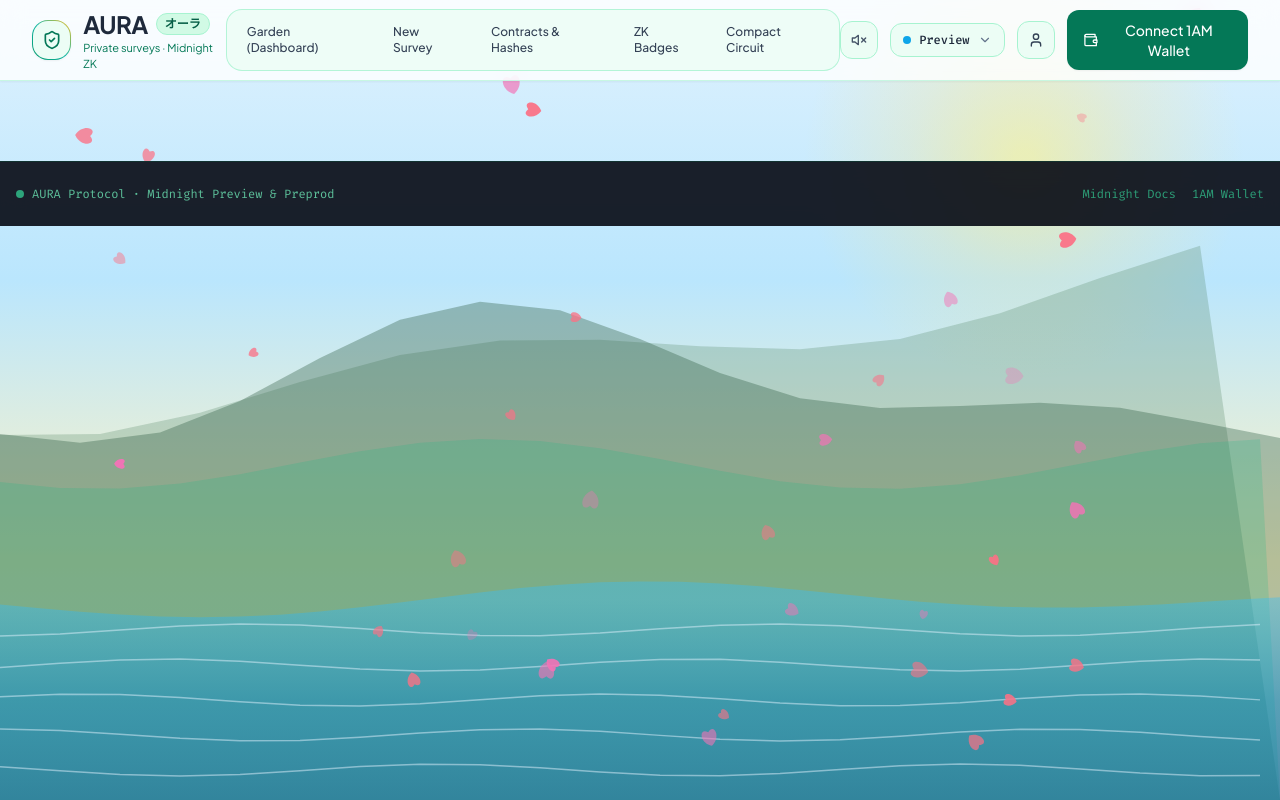
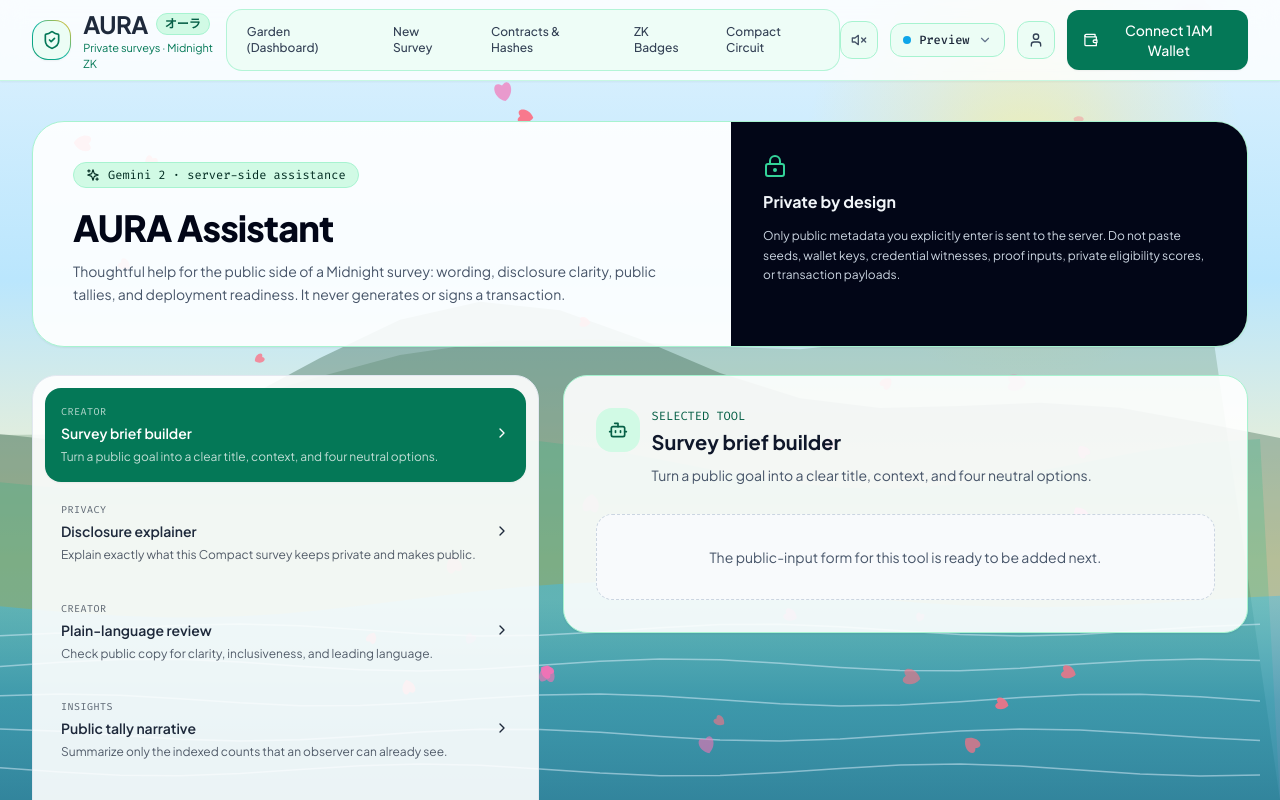
Before and after one commit to TeamBinaryBandits/Aura-Protocol, a React (Vite) app: page /assistant in a window 1280 px wide. Shown: the top 800 px of the page. Built offline with nearby package versions, Linux system fonts and the light colour scheme; no server answers.

Commit message:
feat: introduce AURA Assistant workspace

```diff
--- a/src/App.jsx
+++ b/src/App.jsx
@@ -11,6 +11,7 @@
 import Profile from './pages/Profile';
 import ContractExplorer from './pages/ContractExplorer';
 import Credentials from './pages/Credentials';
+import AiStudio from './pages/AiStudio';
 
 export default function App() {
   return (
@@ -34,6 +35,7 @@
             <Route path="/profile" element={<Profile />} />
             <Route path="/contracts" element={<ContractExplorer />} />
             <Route path="/credentials" element={<Credentials />} />
+            <Route path="/assistant" element={<AiStudio />} />
           </Routes>
         </main>
 
--- /dev/null
+++ b/src/pages/AiStudio.jsx
@@ -0,0 +1,29 @@
+import React, { useState } from 'react';
+import { Bot, ChevronRight, LockKeyhole, Sparkles } from 'lucide-react';
+import { AI_FEATURES } from '../services/aura-ai';
+
+export default function AiStudio() {
+  const [selected, setSelected] = useState(AI_FEATURES[0].id);
+  const feature = AI_FEATURES.find((item) => item.id === selected) || AI_FEATURES[0];
+
+  return (
+    <div className="relative z-10 max-w-7xl mx-auto px-4 sm:px-6 lg:px-8 py-10 space-y-7">
+      <section className="overflow-hidden rounded-[2rem] border border-emerald-200 bg-white/90 shadow-sm">
+        <div className="grid lg:grid-cols-[1.15fr_.85fr]">
+          <div className="p-8 sm:p-10 space-y-5">
+            <div className="inline-flex items-center gap-2 rounded-full border border-emerald-200 bg-emerald-100 px-3 py-1 text-xs font-mono text-emerald-950"><Sparkles className="w-3.5 h-3.5" /> Gemini 2 · server-side assistance</div>
+            <div><h1 className="text-3xl sm:text-4xl font-extrabold tracking-tight text-slate-950">AURA Assistant</h1><p className="mt-3 max-w-2xl text-sm leading-relaxed text-slate-600">Thoughtful help for the public side of a Midnight survey: wording, disclosure clarity, public tallies, and deployment readiness. It never generates or signs a transaction.</p></div>
+          </div>
+          <aside className="bg-slate-950 p-8 text-slate-100 space-y-3"><LockKeyhole className="w-6 h-6 text-emerald-400" /><h2 className="font-bold">Private by design</h2><p className="text-xs leading-relaxed text-slate-300">Only public metadata you explicitly enter is sent to the server. Do not paste seeds, wallet keys, credential witnesses, proof inputs, private eligibility scores, or transaction payloads.</p></aside>
+        </div>
+      </section>
+
+      <section className="grid lg:grid-cols-[.85fr_1.15fr] gap-6 items-start">
+        <nav aria-label="AURA Assistant features" className="rounded-3xl border border-slate-200 bg-white/90 p-3 shadow-sm space-y-1">
+          {AI_FEATURES.map((item) => <button key={item.id} type="button" onClick={() => setSelected(item.id)} className={`w-full text-left rounded-2xl p-4 transition-colors ${item.id === selected ? 'bg-emerald-700 text-white shadow-sm' : 'hover:bg-emerald-50 text-slate-800'}`}><span className="block text-[10px] uppercase tracking-wider font-mono opacity-70">{item.category}</span><span className="mt-1 flex items-center justify-between gap-3 font-semibold text-sm">{item.title}<ChevronRight className="w-4 h-4 shrink-0" /></span><span className="mt-1 block text-xs leading-relaxed opacity-75">{item.description}</span></button>)}
+        </nav>
+        <section className="rounded-3xl border border-emerald-200 bg-white/90 p-7 sm:p-8 shadow-sm"><div className="flex items-start gap-3"><div className="rounded-2xl bg-emerald-100 p-3 text-emerald-800"><Bot className="w-5 h-5" /></div><div><p className="text-xs font-mono uppercase text-emerald-800">Selected tool</p><h2 className="mt-1 text-xl font-bold text-slate-900">{feature.title}</h2><p className="mt-2 text-sm leading-relaxed text-slate-600">{feature.description}</p></div></div><div className="mt-7 rounded-2xl border border-dashed border-slate-300 bg-slate-50 px-5 py-8 text-center text-sm text-slate-600">The public-input form for this tool is ready to be added next.</div></section>
+      </section>
+    </div>
+  );
+}
```
